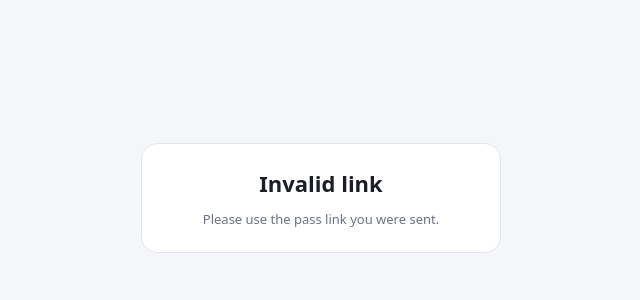
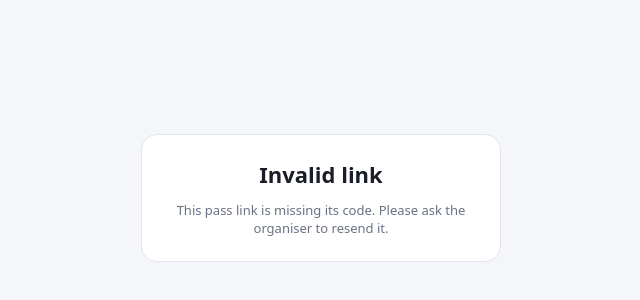
Before and after one commit to hannas04/qrcode-webapp, a plain HTML site: page pass.html in a window 1280 px wide. Shown: the part 202-502 px from the top of the page, without its empty margins (319-959 px from the left). Drawn offline with nearby package versions, Linux system fonts and the light colour scheme.

Commit message:
Update pass.html

```diff
--- a/pass.html
+++ b/pass.html
@@ -29,29 +29,44 @@ button{width:100%;padding:13px;border:0;border-radius:8px;background:var(--pri);
 <script>
 const SUPABASE_URL = 'https://fwqsidukxvfitsdnfopg.supabase.co';
 const SUPABASE_KEY = 'eyJhbGciOiJIUzI1NiIsInR5cCI6IkpXVCJ9.eyJpc3MiOiJzdXBhYmFzZSIsInJlZiI6ImZ3cXNpZHVreHZmaXRzZG5mb3BnIiwicm9sZSI6ImFub24iLCJpYXQiOjE3OTQ2NDM5MzUsImV4cCI6MjExMDIxOTkzNX0.sjhynhUJMIJaEC9jxb44VjEziOO9clXtcy0rEVB-J54';
-const sb = window.supabase.createClient(SUPABASE_URL, SUPABASE_KEY);
+const box = document.getElementById('box');
+function showError(title,message){
+  box.replaceChildren();
+  const heading=document.createElement('h1');
+  heading.textContent=title;
+  const detail=document.createElement('p');
+  detail.className='hint';
+  detail.textContent=message;
+  box.append(heading,detail);
+}
+const sb=window.supabase?.createClient(SUPABASE_URL,SUPABASE_KEY);
 const esc = s => String(s??'').replace(/[&<>"]/g,c=>({'&':'&amp;','<':'&lt;','>':'&gt;','"':'&quot;'}[c]));
-const code = new URLSearchParams(location.search).get('c');
+const code = new URLSearchParams(location.search).get('c')?.trim();
 
 async function init(){
-  const box=document.getElementById('box');
-  if(!code){box.innerHTML='<h1>Invalid link</h1><p class="hint">Please use the pass link you were sent.</p>';return}
+  if(!code){showError('Invalid link','This pass link is missing its code. Please ask the organiser to resend it.');return}
+  if(!sb){showError('Connection unavailable','The Supabase client did not load. Check your internet connection and reload this page.');return}
+  if(typeof QRCode==='undefined'){showError('QR code unavailable','The QR code library did not load. Check your internet connection and reload this page.');return}
   const {data,error}=await sb.rpc('get_pass',{p_code:code});
-  if(error||!data){box.innerHTML='<h1>Pass not found</h1><p class="hint">Please check your link or contact the organiser.</p>';return}
-  const d=data.date?new Date(data.date).toLocaleDateString(undefined,{weekday:'long',year:'numeric',month:'long',day:'numeric'}):'';
+  if(error){showError('Could not load pass',error.message||'The pass service returned an error. Please contact the organiser.');return}
+  const pass=Array.isArray(data)?data[0]:data;
+  if(!pass){showError('Pass not found','Please check the link or contact the organiser.');return}
+  if(!pass.code){showError('Pass data unavailable','The pass service did not return a pass code. Please contact the organiser.');return}
+  const d=pass.date?new Date(pass.date).toLocaleDateString(undefined,{weekday:'long',year:'numeric',month:'long',day:'numeric'}):'';
   box.innerHTML=`
     <p class="lbl">Entry pass</p>
-    <h1>${esc(data.event)}</h1>
+    <h1>${esc(pass.event)}</h1>
     <p class="date">${esc(d)}</p>
     <div id="qr"></div>
-    ${data.guest_name?`<p class="name">${esc(data.guest_name)}</p>`:''}
-    <p class="code">${esc(data.code)}</p>
-    ${data.status==='used'?'<p class="warn">This pass has already been used.</p>':''}
+    ${pass.guest_name?`<p class="name">${esc(pass.guest_name)}</p>`:''}
+    <p class="code">${esc(pass.code)}</p>
+    ${pass.status==='used'?'<p class="warn">This pass has already been used.</p>':''}
     <button id="save">Save QR image</button>
     <p class="hint">Show this QR code at the entrance.</p>`;
-  new QRCode(document.getElementById('qr'),{text:data.code,width:240,height:240,correctLevel:QRCode.CorrectLevel.M});
+  new QRCode(document.getElementById('qr'),{text:pass.code,width:240,height:240,correctLevel:QRCode.CorrectLevel.M});
   document.getElementById('save').onclick=()=>{
     const cv=document.querySelector('#qr canvas');
+    if(!cv){showError('QR code unavailable','The pass loaded, but its QR image could not be generated. Reload the page or contact the organiser.');return}
     const big=document.createElement('canvas');big.width=big.height=600;
     const g=big.getContext('2d');g.imageSmoothingEnabled=false;g.fillStyle='#fff';g.fillRect(0,0,600,600);
     g.drawImage(cv,30,30,540,540);
```
